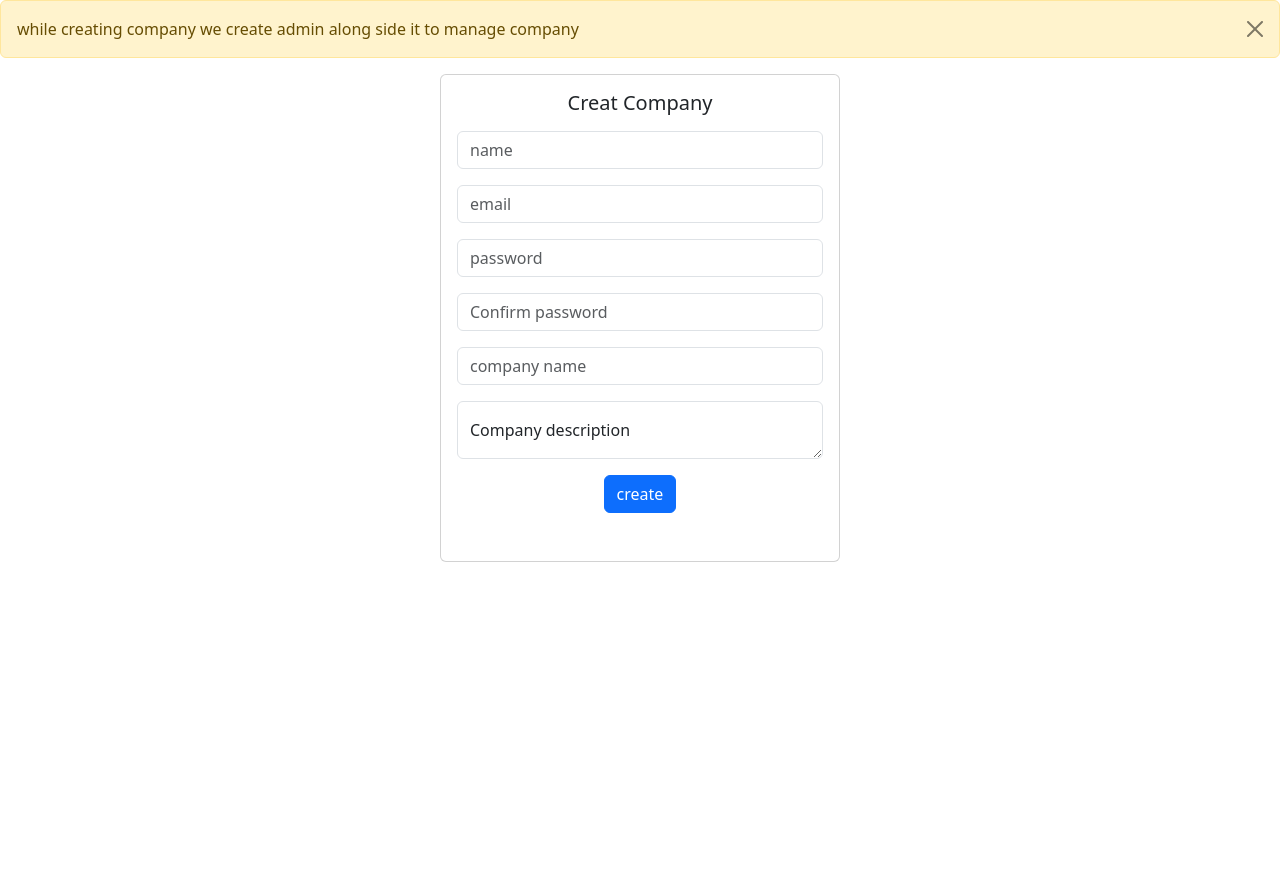
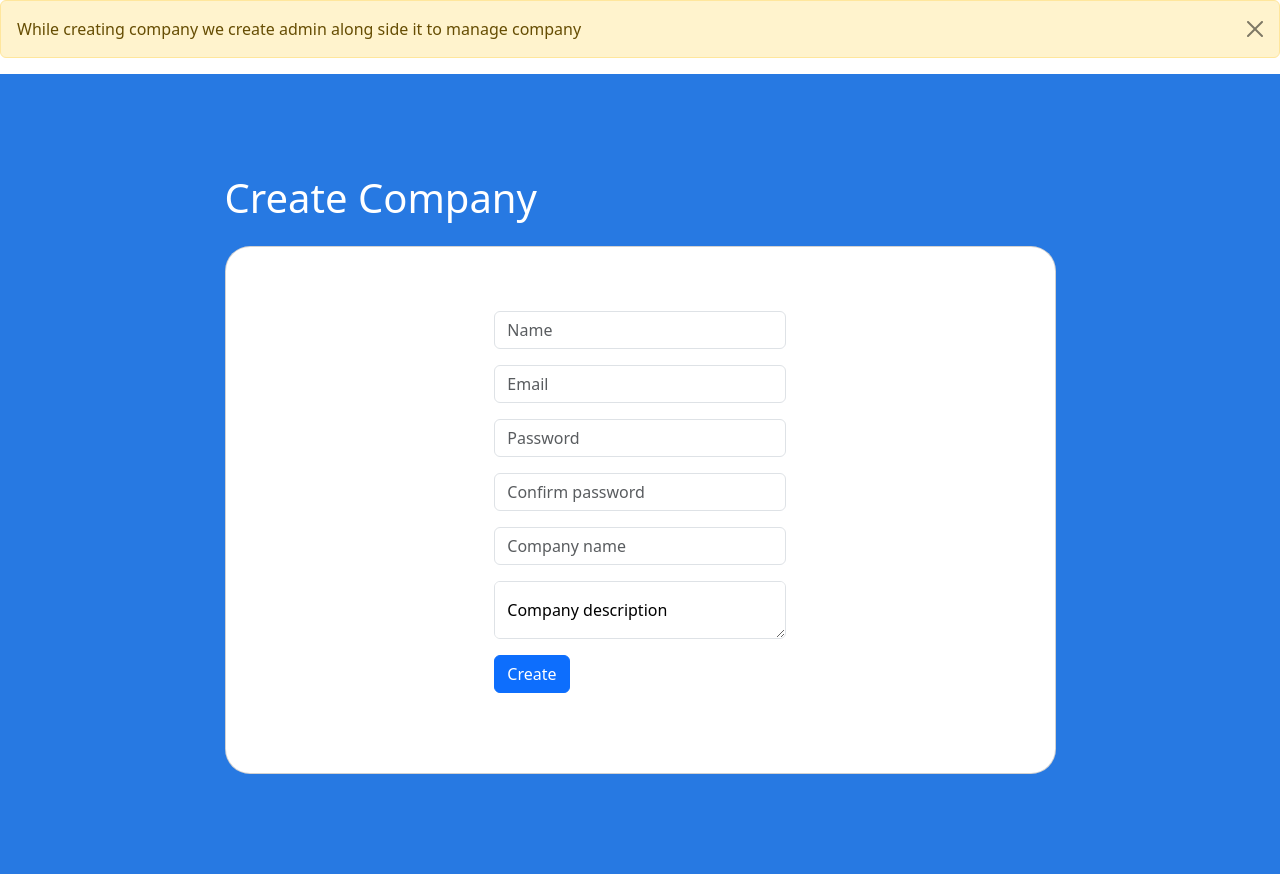
Before and after one commit to Rohits1402/Employee-Review-System, a Node server app: page /create-company in a window 1280 px wide. Shown: the part 56-930 px from the top of the page. Before the commit the page ends 618 px from the top, so only its background shows below. Run offline with Node 20, Linux system fonts and the light colour scheme; some libraries are stand-ins or nearby versions.

Commit message:
create_company modified

```diff
--- a/views/create_company.ejs
+++ b/views/create_company.ejs
@@ -9,33 +9,48 @@
         </div>
 
         <div class="alert alert-warning alert-dismissible fade show" role="alert">
-            while creating company we create admin along side it to manage company
+            While creating company we create admin along side it to manage company
             <button type="button" class="btn-close" data-bs-dismiss="alert" aria-label="Close"></button>
         </div>
 
-        <div class="card text-center" style="width: 25rem; margin: auto;">
-            <div class="card-body">
-                <h5 class="card-title">Creat Company</h5>
-                <p class="card-text">
+        <section class="vh-100" style="background-color: #2779e2;">
+            <div class="container h-100">
+              <div class="row d-flex justify-content-center align-items-center h-100">
+                <div class="col-xl-9">
+
+                  <h1 class="text-white mb-4">Create Company</h1>
+                  <div class="card text-black" style="border-radius: 25px;">
+                    <div class="card-body p-md-5" >
+                        <p class="card-text">
+                            <div class="row justify-content-center">
+                                <div class="col-md-10 col-lg-6 col-xl-5 order-2 order-lg-1">
+
+
                 <form id="create-company-form">
-                    <input type="text" class="form-control mb-3" name="name" placeholder="name" required>
-                    <input type="email" class="form-control mb-3" name="email" placeholder="email" required>
-                    <input type="password" class="form-control mb-3" name="password" placeholder="password" required>
+                    <input type="text" class="form-control mb-3" name="name" placeholder="Name" required>
+                    <input type="email" class="form-control mb-3" name="email" placeholder="Email" required>
+                    <input type="password" class="form-control mb-3" name="password" placeholder="Password" required>
                     <input type="password" class="form-control mb-3" name="cpassword" placeholder="Confirm password"
                         required>
-                    <input type="text" class="form-control mb-3" name="companyName" placeholder="company name" required>
+                    <input type="text" class="form-control mb-3" name="companyName" placeholder="Company name" required>
                     <div class="form-floating mb-3">
                         <textarea class="form-control" placeholder="Enter the company description here"
                             id="companyDescription" name="companyDescription" required></textarea>
                         <label for="companyDescription">Company description</label>
                     </div>
-                    <button type="submit" class="btn btn-primary mb-3">create</button>
+                    <button type="submit" class="btn btn-primary mb-3">Create</button>
                 </form>
+                </div>
+                </div>
                 </p>
             </div>
         </div>
-
+</div>
 
         <script src="/js/create_company.js"></script>
+        </div>
+
+        </div>
+        </section>
 
     </main>
```
